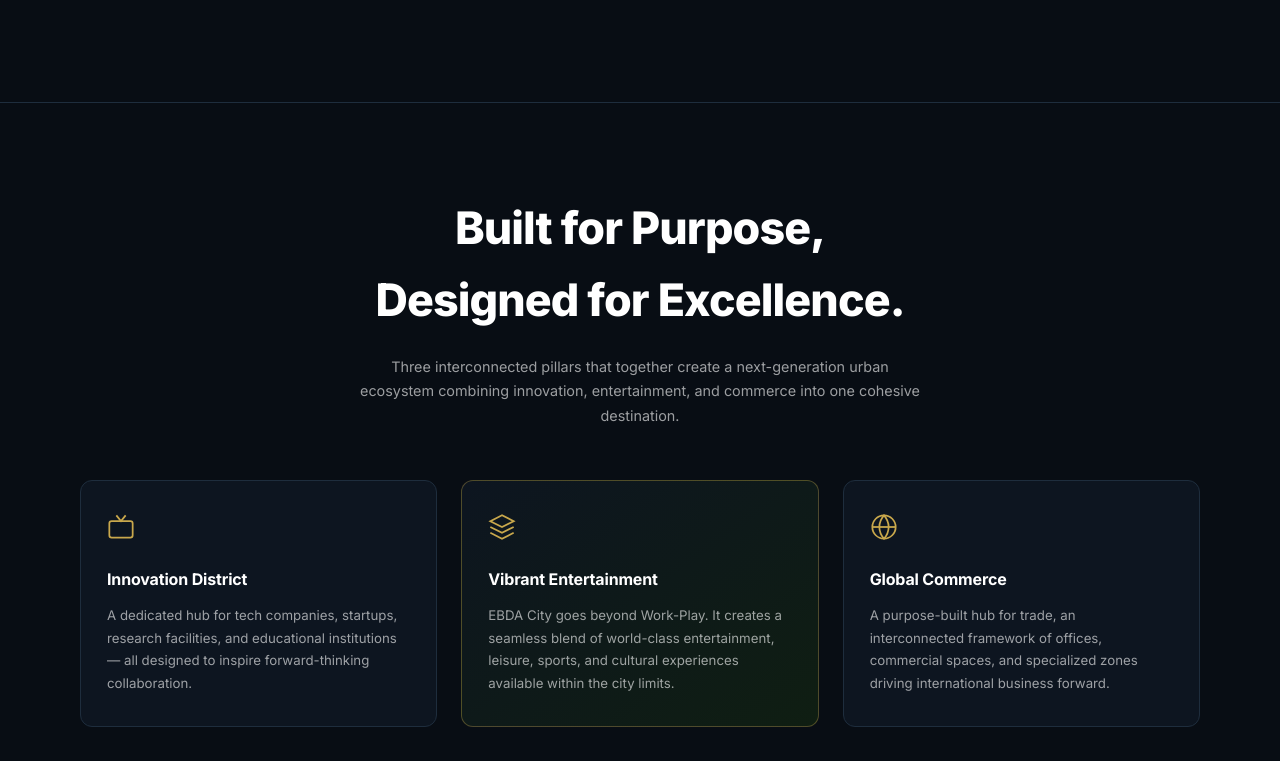
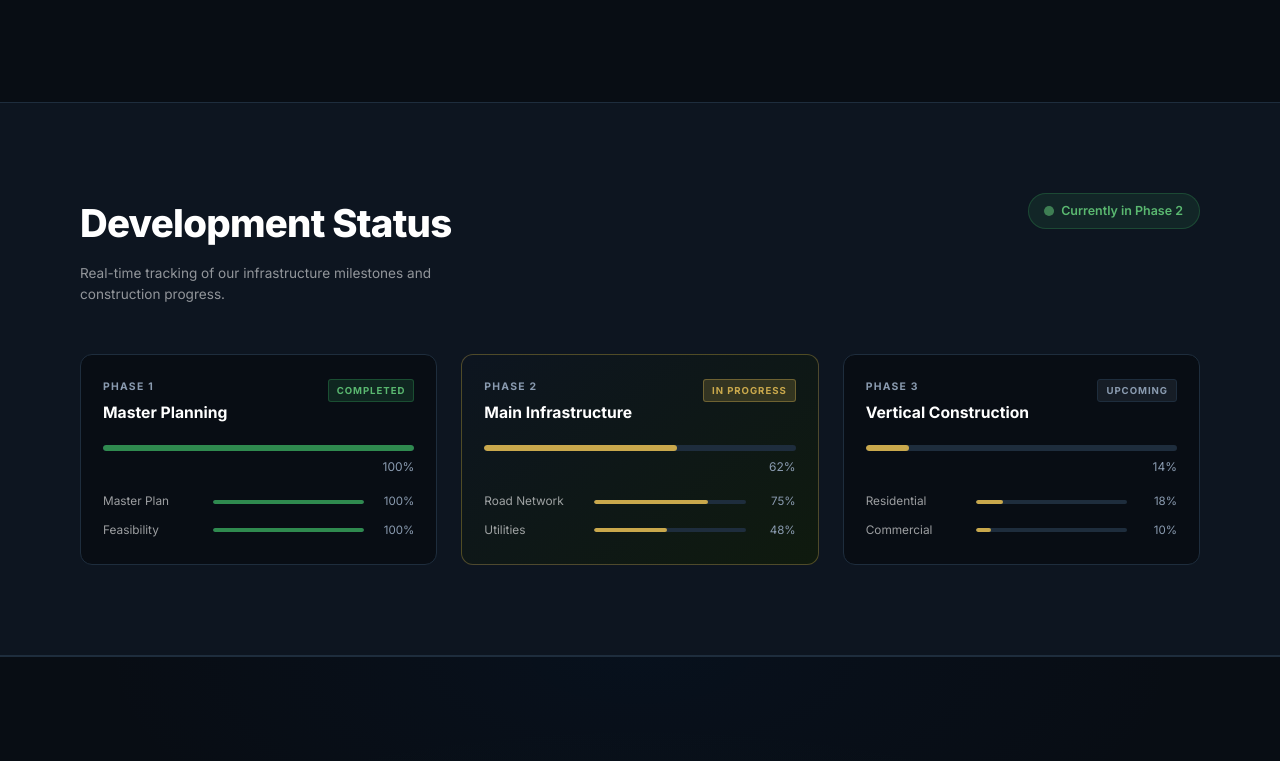
Before and after one commit to nin-webapp2025/ebdacity, a React (Vite) app: page / in a window 1280 px wide. Shown: the part 1726-2487 px from the top of the page. Built offline with nearby package versions, Linux system fonts and the light colour scheme.

Commit message:
Remove BuiltForPurpose and InfiniteCatalog sections

```diff
--- a/src/App.jsx
+++ b/src/App.jsx
@@ -1,11 +1,9 @@
 import Navbar from './components/Navbar'
 import Hero from './components/Hero'
 import WhyEBDA from './components/WhyEBDA'
-import BuiltForPurpose from './components/BuiltForPurpose'
 import DevelopmentStatus from './components/DevelopmentStatus'
 import LatestPhotos from './components/LatestPhotos'
 import ExperienceVision from './components/ExperienceVision'
-import InfiniteCatalog from './components/InfiniteCatalog'
 import InvestForm from './components/InvestForm'
 import Footer from './components/Footer'
 
@@ -16,11 +14,9 @@ export default function App() {
       <main>
         <Hero />
         <WhyEBDA />
-        <BuiltForPurpose />
         <DevelopmentStatus />
         <ExperienceVision />
         <LatestPhotos />
-        <InfiniteCatalog />
         <InvestForm />
       </main>
       <Footer />
```
